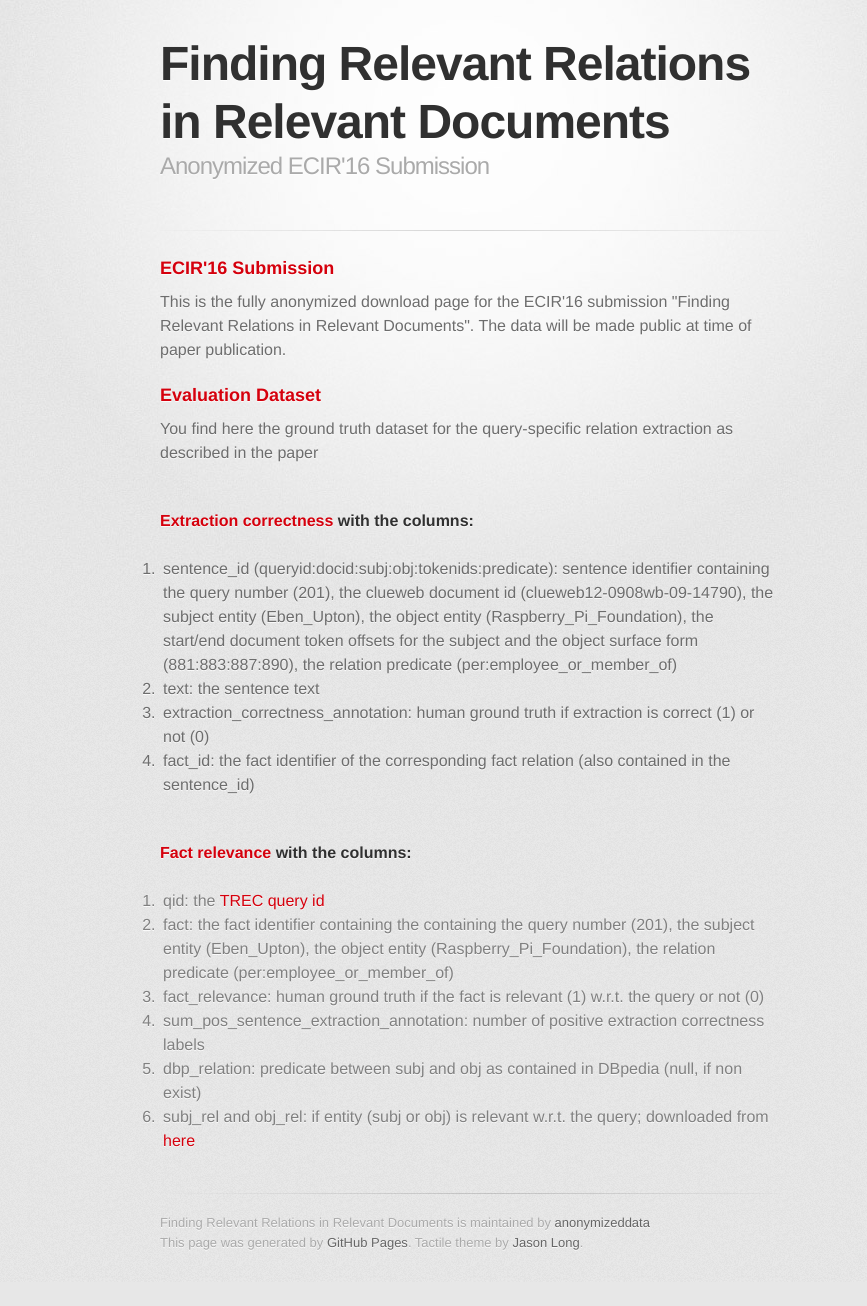
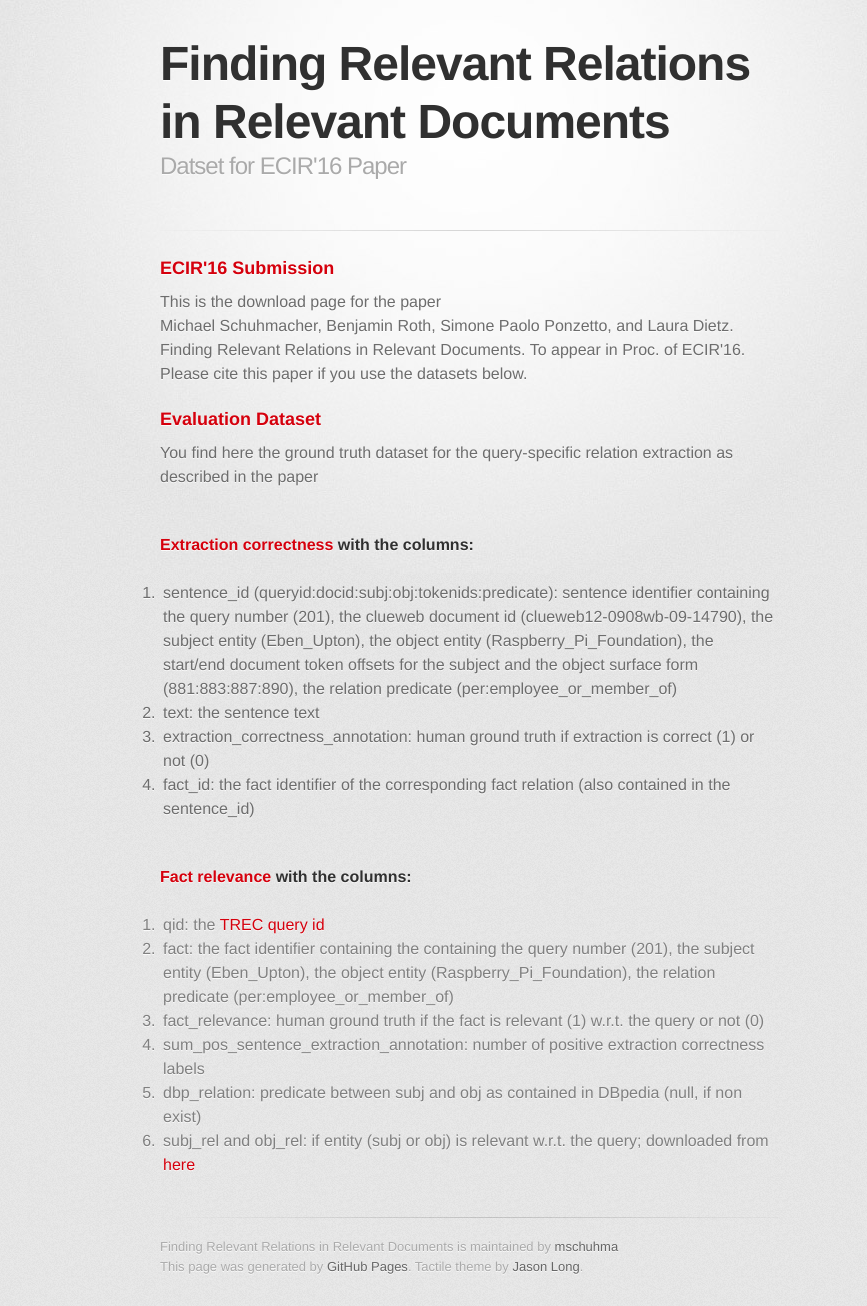
Before and after one commit to mschuhma/relrels, a plain HTML site: page index.html in a window 1280 px wide. Shown: the whole page, without its empty margins (170-1037 px from the left). Before the commit the page ends 1282 px from the top, so only its background shows below. Drawn offline with Linux system fonts and the light colour scheme; a web font is replaced by a local one.

Commit message:
Update index.html

```diff
--- a/index.html
+++ b/index.html
@@ -19,7 +19,7 @@
 
         <header>
           <h1>Finding Relevant Relations in Relevant Documents</h1>
-          <h2>Anonymized ECIR&#39;16 Submission</h2>
+          <h2>Datset for ECIR&#39;16 Paper</h2>
         </header>
 
         <hr>
@@ -28,8 +28,11 @@
           <h3>
 <a id="ecir16-submission" class="anchor" href="#ecir16-submission" aria-hidden="true"><span class="octicon octicon-link"></span></a>ECIR'16 Submission</h3>
 
-<p>This is the fully anonymized download page for the ECIR'16 submission "Finding Relevant Relations in Relevant Documents".
-The data will be made public at time of paper publication.</p>
+<p>This is the download page for the paper</br>
+Michael Schuhmacher, Benjamin Roth, Simone Paolo Ponzetto, and Laura Dietz. Finding Relevant Relations in Relevant Documents. To appear in Proc. of ECIR'16.
+</br>
+Please cite this paper if you use the datasets below.
+</p>
 
 <h3>
 <a id="evaluation-dataset" class="anchor" href="#evaluation-dataset" aria-hidden="true"><span class="octicon octicon-link"></span></a>Evaluation Dataset</h3>
@@ -60,7 +63,7 @@ The data will be made public at time of paper publication.</p>
  </section>
 
         <footer>
-          Finding Relevant Relations in Relevant Documents is maintained by <a href="https://github.com/anonymizeddata">anonymizeddata</a><br>
+          Finding Relevant Relations in Relevant Documents is maintained by <a href="https://github.com/mschuhma">mschuhma</a><br>
           This page was generated by <a href="https://pages.github.com">GitHub Pages</a>. Tactile theme by <a href="https://twitter.com/jasonlong">Jason Long</a>.
         </footer>
       </div>
```
